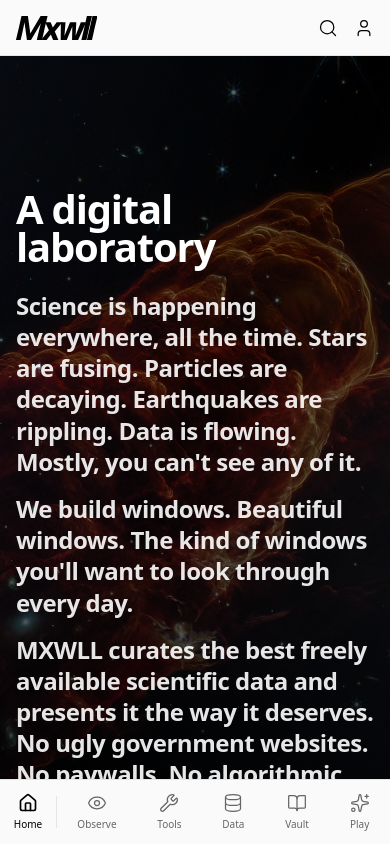
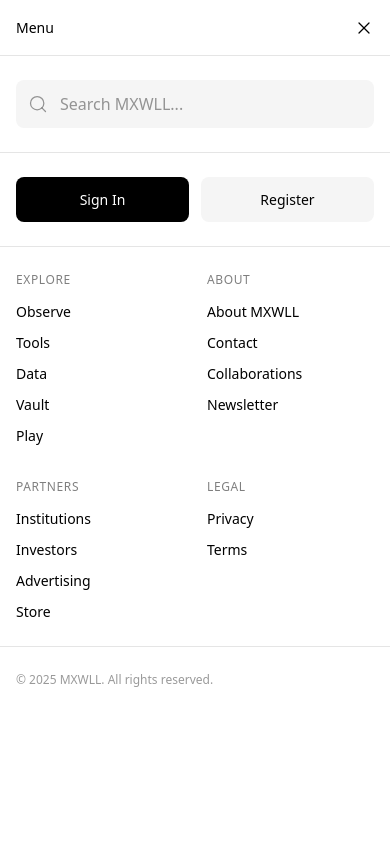
Before and after one commit to Axisophy/maxwell, a Next.js app: page / in a window 390 px wide. Both pictures are taken after a click on the button "Open menu". Shown: the top 844 px of the page. Built offline with nearby package versions, Linux system fonts and the light colour scheme; a web font is replaced by a local one.

Commit message:
updated mobile header and mobile menu with eg footer links

```diff
--- a/src/components/MobileHeader.tsx
+++ b/src/components/MobileHeader.tsx
@@ -2,10 +2,15 @@
 
 import Link from 'next/link'
 import Logo from './Logo'
-import { Search, User } from 'lucide-react'
+import MobileMenu from './MobileMenu'
+import { Menu } from 'lucide-react'
+import { useState } from 'react'
 
 export default function MobileHeader() {
+  const [isMenuOpen, setIsMenuOpen] = useState(false)
+
   return (
+    <>
       <header className="fixed top-0 left-0 right-0 z-50 md:hidden">
         {/* Safe area for notched phones */}
         <div className="bg-shell-light" style={{ paddingTop: 'env(safe-area-inset-top)' }}>
@@ -15,24 +20,22 @@
               <Logo className="h-6 w-auto" />
             </Link>
 
-          {/* Right side icons */}
-          <div className="flex items-center gap-4">
+            {/* Menu button */}
             <button
+              onClick={() => setIsMenuOpen(true)}
               className="p-2 -m-2"
-              aria-label="Search"
+              aria-label="Open menu"
             >
-              <Search className="w-5 h-5 text-text-primary" strokeWidth={1.5} />
-            </button>
-
-            <button
-              className="p-2 -m-2"
-              aria-label="Account"
-            >
-              <User className="w-5 h-5 text-text-primary" strokeWidth={1.5} />
+              <Menu className="w-5 h-5 text-text-primary" strokeWidth={1.5} />
             </button>
           </div>
         </div>
-      </div>
       </header>
+
+      <MobileMenu
+        isOpen={isMenuOpen}
+        onClose={() => setIsMenuOpen(false)}
+      />
+    </>
   )
 }
--- /dev/null
+++ b/src/components/MobileMenu.tsx
@@ -0,0 +1,157 @@
+'use client'
+
+import Link from 'next/link'
+import { X, Search } from 'lucide-react'
+import { useState } from 'react'
+
+interface MobileMenuProps {
+  isOpen: boolean
+  onClose: () => void
+}
+
+const menuSections = {
+  explore: {
+    title: 'Explore',
+    links: [
+      { href: '/observe', label: 'Observe' },
+      { href: '/tools', label: 'Tools' },
+      { href: '/data', label: 'Data' },
+      { href: '/vault', label: 'Vault' },
+      { href: '/play', label: 'Play' },
+    ],
+  },
+  about: {
+    title: 'About',
+    links: [
+      { href: '/about', label: 'About MXWLL' },
+      { href: '/about/contact', label: 'Contact' },
+      { href: '/collaborations', label: 'Collaborations' },
+      { href: '/newsletter', label: 'Newsletter' },
+    ],
+  },
+  partners: {
+    title: 'Partners',
+    links: [
+      { href: '/about/partnerships', label: 'Institutions' },
+      { href: '/about/investment', label: 'Investors' },
+      { href: '/about/advertising', label: 'Advertising' },
+      { href: '/store', label: 'Store' },
+    ],
+  },
+  legal: {
+    title: 'Legal',
+    links: [
+      { href: '/privacy', label: 'Privacy' },
+      { href: '/terms', label: 'Terms' },
+    ],
+  },
+}
+
+export default function MobileMenu({ isOpen, onClose }: MobileMenuProps) {
+  const [searchQuery, setSearchQuery] = useState('')
+
+  if (!isOpen) return null
+
+  const handleSearch = (e: React.FormEvent) => {
+    e.preventDefault()
+    // TODO: Implement search functionality
+    console.log('Search for:', searchQuery)
+    onClose()
+  }
+
+  return (
+    <div
+      className="fixed inset-0 z-[60] bg-white md:hidden"
+      style={{ paddingTop: 'env(safe-area-inset-top)' }}
+    >
+      {/* Header */}
+      <div className="flex items-center justify-between px-4 h-14 border-b border-black/10">
+        <span className="text-sm font-medium text-black">Menu</span>
+        <button
+          onClick={onClose}
+          className="p-2 -m-2"
+          aria-label="Close menu"
+        >
+          <X className="w-5 h-5 text-black" strokeWidth={1.5} />
+        </button>
+      </div>
+
+      {/* Scrollable content */}
+      <div
+        className="overflow-y-auto"
+        style={{
+          height: 'calc(100vh - 56px - env(safe-area-inset-top))',
+          paddingBottom: 'env(safe-area-inset-bottom)'
+        }}
+      >
+        {/* Search */}
+        <div className="px-4 py-6 border-b border-black/10">
+          <form onSubmit={handleSearch}>
+            <div className="relative">
+              <Search className="absolute left-3 top-1/2 -translate-y-1/2 w-5 h-5 text-black/40" strokeWidth={1.5} />
+              <input
+                type="text"
+                placeholder="Search MXWLL..."
+                value={searchQuery}
+                onChange={(e) => setSearchQuery(e.target.value)}
+                className="w-full pl-11 pr-4 py-3 bg-neutral-100 rounded-lg text-black placeholder:text-black/40 focus:outline-none focus:ring-2 focus:ring-black/20"
+              />
+            </div>
+          </form>
+        </div>
+
+        {/* Account section */}
+        <div className="px-4 py-6 border-b border-black/10">
+          <div className="flex gap-3">
+            <Link
+              href="/signin"
+              onClick={onClose}
+              className="flex-1 py-3 px-4 bg-black text-white text-center text-sm font-medium rounded-lg"
+            >
+              Sign In
+            </Link>
+            <Link
+              href="/register"
+              onClick={onClose}
+              className="flex-1 py-3 px-4 bg-neutral-100 text-black text-center text-sm font-medium rounded-lg"
+            >
+              Register
+            </Link>
+          </div>
+        </div>
+
+        {/* Link sections */}
+        <div className="px-4 py-6">
+          <div className="grid grid-cols-2 gap-x-6 gap-y-8">
+            {Object.values(menuSections).map((section) => (
+              <div key={section.title}>
+                <h3 className="text-xs font-medium text-black/50 uppercase tracking-wider mb-3">
+                  {section.title}
+                </h3>
+                <div className="flex flex-col gap-2.5">
+                  {section.links.map((link) => (
+                    <Link
+                      key={link.href}
+                      href={link.href}
+                      onClick={onClose}
+                      className="text-sm text-black"
+                    >
+                      {link.label}
+                    </Link>
+                  ))}
+                </div>
+              </div>
+            ))}
+          </div>
+        </div>
+
+        {/* Footer */}
+        <div className="px-4 py-6 border-t border-black/10">
+          <p className="text-xs text-black/40">
+            © {new Date().getFullYear()} MXWLL. All rights reserved.
+          </p>
+        </div>
+      </div>
+    </div>
+  )
+}
```
Also changed, not shown: 1 other file (tests, documents, lock files or other folders). Lines whose indentation alone changed are shown as unchanged.
